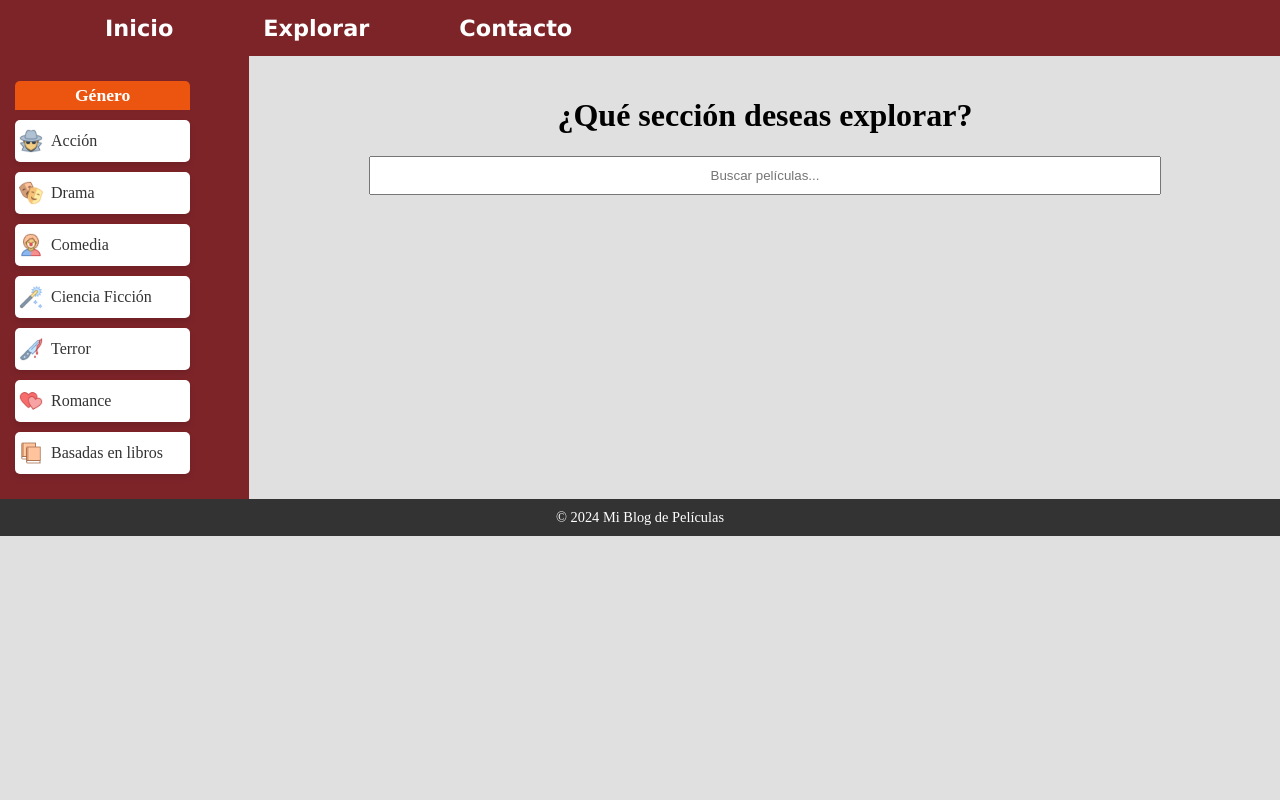
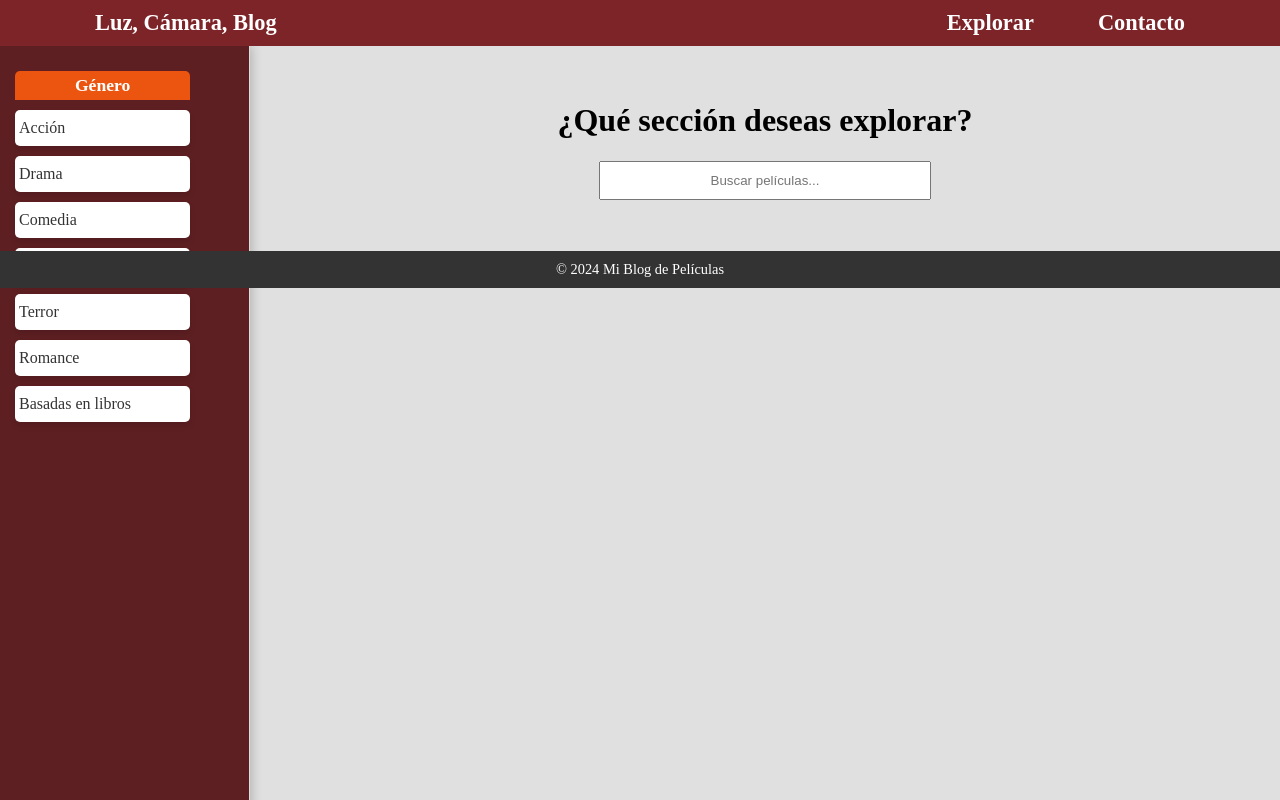
Before and after one commit to guadalupe-esteche/proyecto, a PHP site: page /paginas/explorar.php in a window 1280 px wide. Run offline with PHP 8.4, Linux system fonts and the light colour scheme; data that the repository does not hold is empty.

Commit message:
15 commit

```diff
--- a/estilos/estilos.css
+++ b/estilos/estilos.css
@@ -61,7 +61,7 @@ header {
 
 /* Estilos para el nav */
 .nav-index {
-    position: absolute;
+
     top: 0;
     left: 0;
     width: 100%; /* Abarca todo el ancho de la pantalla */
@@ -231,7 +231,8 @@ nav a:hover::after {
 }
 
 .menu-horizontal a:hover {
-    border-bottom: 2px solid #ff6347;
+    background-color: #ff6347; /* Color de fondo al pasar el cursor */
+    transform: scale(1.05);
 }
 
 .menu-horizontal>li:hover {
@@ -450,7 +451,13 @@ section {
     flex: 0 0 auto;
     margin-right: 20px;
     border: 1px solid #ccc;
-    box-shadow: 0 0 10px rgba(0, 0, 0, 0.1);
+    box-shadow: 0 4px 8px rgba(0, 0, 0, 0.15); /* Sombra más notable */
+    transition: transform 0.3s, box-shadow 0.3s;
+}
+
+.pelicula:hover {
+    transform: translateY(-5px); /* Eleva ligeramente el contenedor al pasar el cursor */
+    box-shadow: 0 8px 16px rgba(0, 0, 0, 0.3); /* Sombra más intensa */
 }
 
 
@@ -828,9 +835,12 @@ footer p {
 /* Estilos para el menú lateral */
 .menu-lateral {
     width: 250px; /* Ajusta el ancho según tus preferencias */
-    background-color: #7d2429;
+    background-color: #5d1f22;
+    box-shadow: 2px 0 10px rgba(0, 0, 0, 0.2); /* Sombra */
     padding: 15px;
     border-right: 1px solid #ddd;
+    position: fixed;
+    height: 100vh;
 }
 
 /* Estilos para la tabla en el menú lateral */
@@ -870,3 +880,58 @@ footer p {
         border-bottom: 1px solid #ddd;
     }
 }
+
+/* Estilos para el nav */
+.nav-explorar {
+    top: 0;
+    left: 0;
+    width: 100%; /* Abarca todo el ancho de la pantalla */
+    padding: 10px 0; /* Espacio vertical */
+    background-color: #7d2429;
+    z-index: 10; /* Asegura que esté por encima del fondo */
+}
+
+.nav-container {
+    display: flex;
+    justify-content: space-between;
+    align-items: center;
+    max-width: 1200px; /* Ancho máximo para centrar */
+    margin: 0 auto; /* Centrado horizontal */
+    padding: 0 20px; /* Espacio a los lados dentro del contenedor */
+    width: 100%; /* Abarca todo el ancho disponible en .nav-index */
+}
+
+/* Estilos para los enlaces del nav */
+.nav-left a, .nav-right a {
+    color: white;
+    text-decoration: none;
+    font-family: 'DM Serif Text', serif;
+    font-weight: bold;
+    padding: 10px;
+}
+
+.nav-right a {
+    margin-left: 15px;
+}
+
+/* Efecto hover para subrayado animado */
+nav a::after {
+    content: '';
+    position: absolute;
+    width: 100%;
+    height: 2px;
+    bottom: 0;
+    left: 0;
+    background-color: #e0c2ff; /* Color bordo para el subrayado */
+    transform: scaleX(0);
+    transition: transform 0.3s ease;
+}
+
+nav a:hover::after {
+    transform: scaleX(1);
+}
+
+.contenido-pelicula {
+    margin-left: 250px; /* Ajusta el espacio del ancho del menú */
+    padding: 15px;
+}
--- a/paginas/contacto.php
+++ b/paginas/contacto.php
@@ -60,7 +60,7 @@ if ($_SERVER["REQUEST_METHOD"] == "POST") {
 <body>
 
 
-<nav class="nav-contacto">
+<nav class="nav-index">
     <div class="nav-left">
         <a href="../index.php">Luz, cámara, blog</a>
     </div>
--- a/paginas/explorar.php
+++ b/paginas/explorar.php
@@ -14,18 +14,16 @@ include '../conexion/conexion.php'; // Conectar a la base de datos
 </head>
 
 <body>
-    <nav>
-        <ul class="menu-horizontal">
-            <li>
-                <a href="../index.php">Inicio</a>
-            </li>
-            <li>
+<nav class="nav-explorar">
+        <div class="nav-container">
+            <div class="nav-left">
+                <a href="../index.php">Luz, Cámara, Blog</a>
+            </div>
+            <div class="nav-right">
                 <a href="explorar.php">Explorar</a>
-            </li>
-            <li>
                 <a href="contacto.php">Contacto</a>
-            </li>
-        </ul>
+            </div>
+        </div>
     </nav>
 
     <div class="contenedor-explorar">
@@ -38,59 +36,44 @@ include '../conexion/conexion.php'; // Conectar a la base de datos
                 </thead>
                 <tbody>
                     <tr>
-                        <td><a href="#accion">
-                                <img src="../imagenes/accion.png" alt="accion">Acción
-                            </a>
+                        <td><a href="#accion">Acción</a>
                         </td>
                     </tr>
                     <tr>
-                        <td><a href="#drama">
-                                <img src="../imagenes/drama.png" alt="drama">Drama
-                            </a>
+                        <td><a href="#drama">Drama</a>
                         </td>
                     </tr>
                     <tr>
-                        <td><a href="#comedia">
-                                <img src="../imagenes/comedia.png" alt="comedia">Comedia
-                            </a>
+                        <td><a href="#comedia">Comedia</a>
                         </td>
                     </tr>
                     <tr>
-                        <td><a href="#cienciaficcion">
-                                <img src="../imagenes/fantasia.png" alt="cienciaficcion">Ciencia
-                                Ficción
-                            </a>
+                        <td><a href="#cienciaficcion">Ciencia Ficción</a>
                         </td>
                     </tr>
                     <tr>
-                        <td><a href="#terror">
-                                <img src="../imagenes/terror.png" alt="terror">Terror
-                            </a>
+                        <td><a href="#terror">Terror</a>
                         </td>
                     </tr>
                     <tr>
-                        <td><a href="#romance">
-                                <img src="../imagenes/romance.png" alt="romance">Romance
-                            </a>
+                        <td><a href="#romance">Romance</a>
                         </td>
                     </tr>
                     <tr>
-                        <td><a href="#basadasenlibros">
-                                <img src="../imagenes/libros.png" alt="basadas en libros">Basadas en
-                                libros
-                            </a>
+                        <td><a href="#basadasenlibros">Basadas en libros</a>
                         </td>
                     </tr>
                 </tbody>
             </table>
         </aside>
         <main class="pagina-peliculas">
+
+            <div class="contenido-pelicula">
                 <h1>¿Qué sección deseas explorar?</h1>
                 <input type="text" id="buscar" placeholder="Buscar películas..." onkeyup="filtrarPeliculas()"
                     onkeydown="detenerEnter(event)">
                 <p id="mensaje-no-encontrado">No se encontró ninguna película con ese nombre</p>
                 <?php
-
                 $conexion = conectar();
                 if ($conexion) {
                     // Consulta para obtener los géneros
@@ -129,6 +112,7 @@ include '../conexion/conexion.php'; // Conectar a la base de datos
                 }
 
                 ?>
+            </div>
         </main>
     </div>
     <footer>
```
Lines whose indentation alone changed are shown as unchanged.
